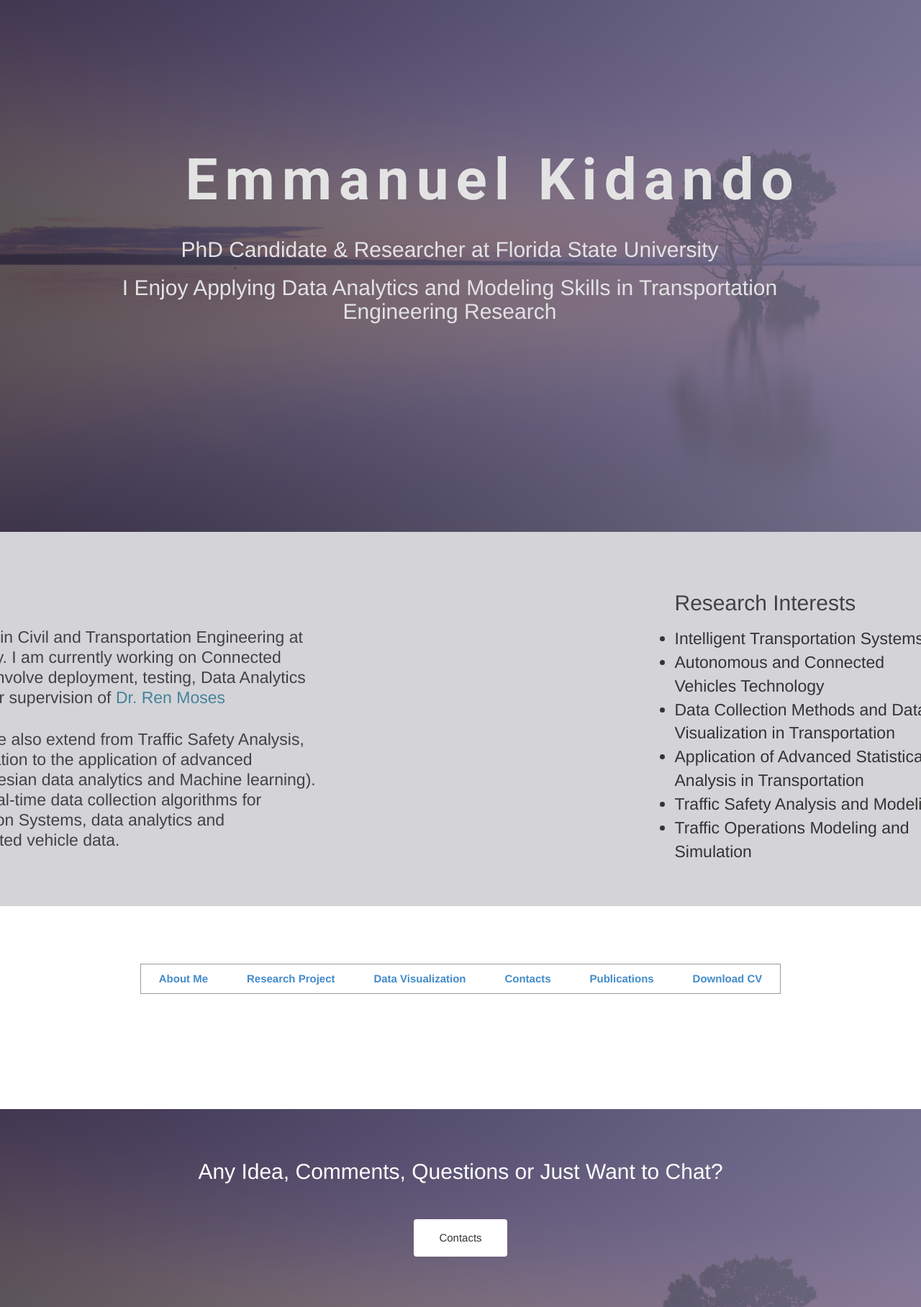
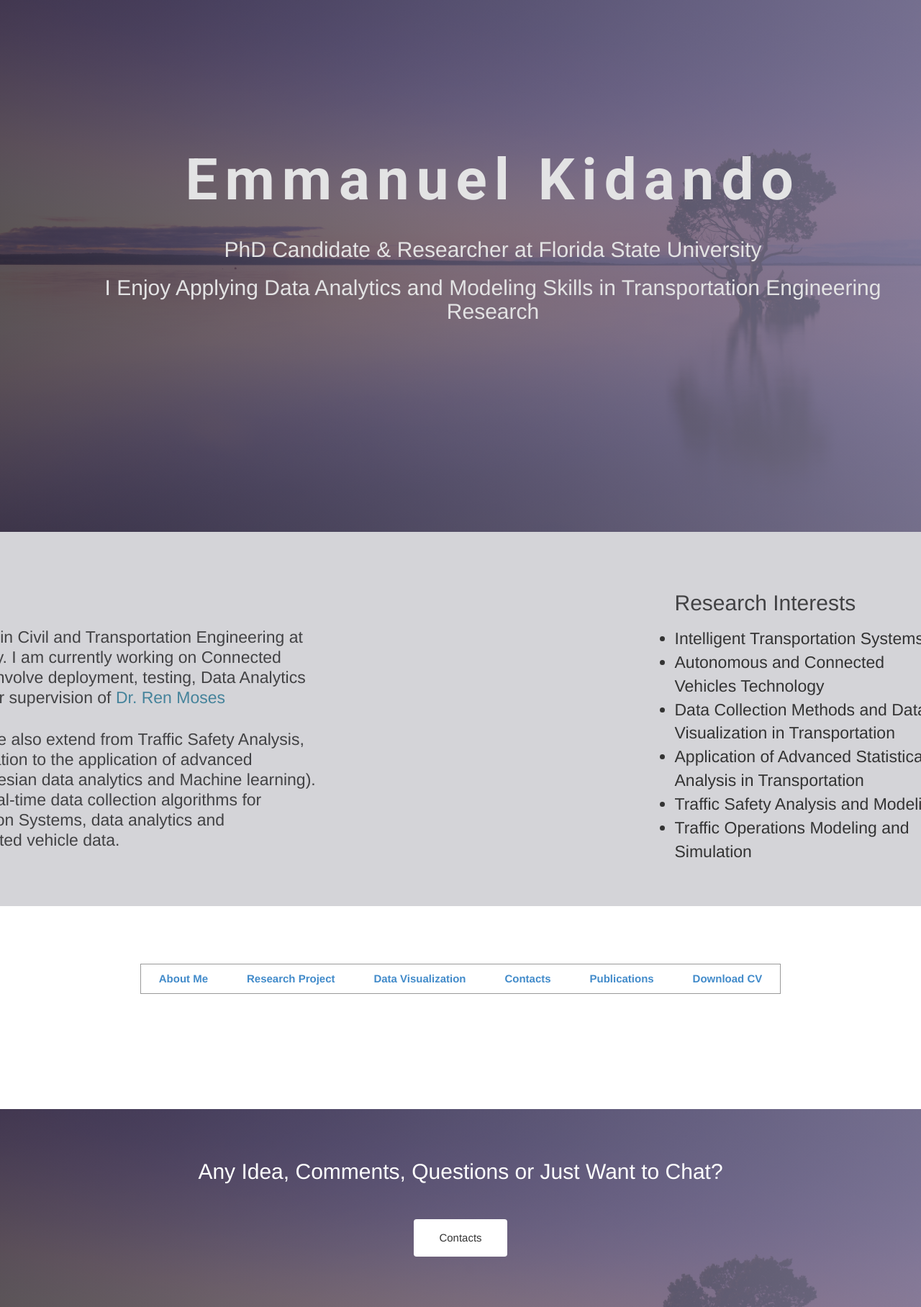
Before and after one commit to ekidando/Kidando, a Jekyll site: the page index.html, which Jekyll copies as it is, in a window 1280 px wide. Shown: the whole page at 72% size. Built offline with Jekyll 4.4.1, drawn with Linux system fonts in a browser that asks for light colours; some web fonts are replaced.

Commit message:
Update index.html

```diff
--- a/index.html
+++ b/index.html
@@ -28,7 +28,7 @@
         <div class="block">
 
           <h1 class="animated fadeInUp">Emmanuel Kidando </h1>
-          <div id="wrap", class="wrapper">
+          <div id="wrap", class="wrapper"></div>
           <h2 class="animated fadeInUp"> PhD Candidate & Researcher at Florida State University</h2>
           <h2 class="animated fadeInUp">I Enjoy Applying Data Analytics and Modeling Skills in Transportation Engineering Research</h2>
         </div>
```
